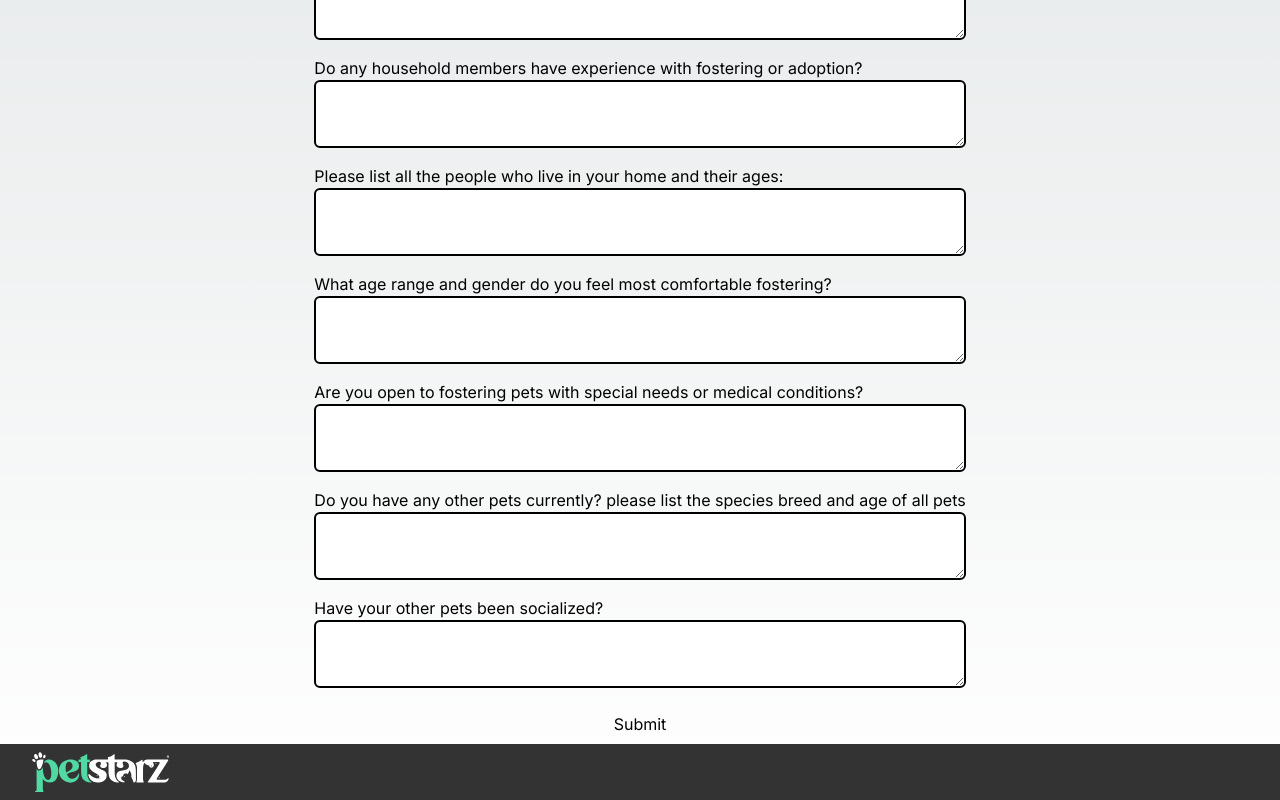
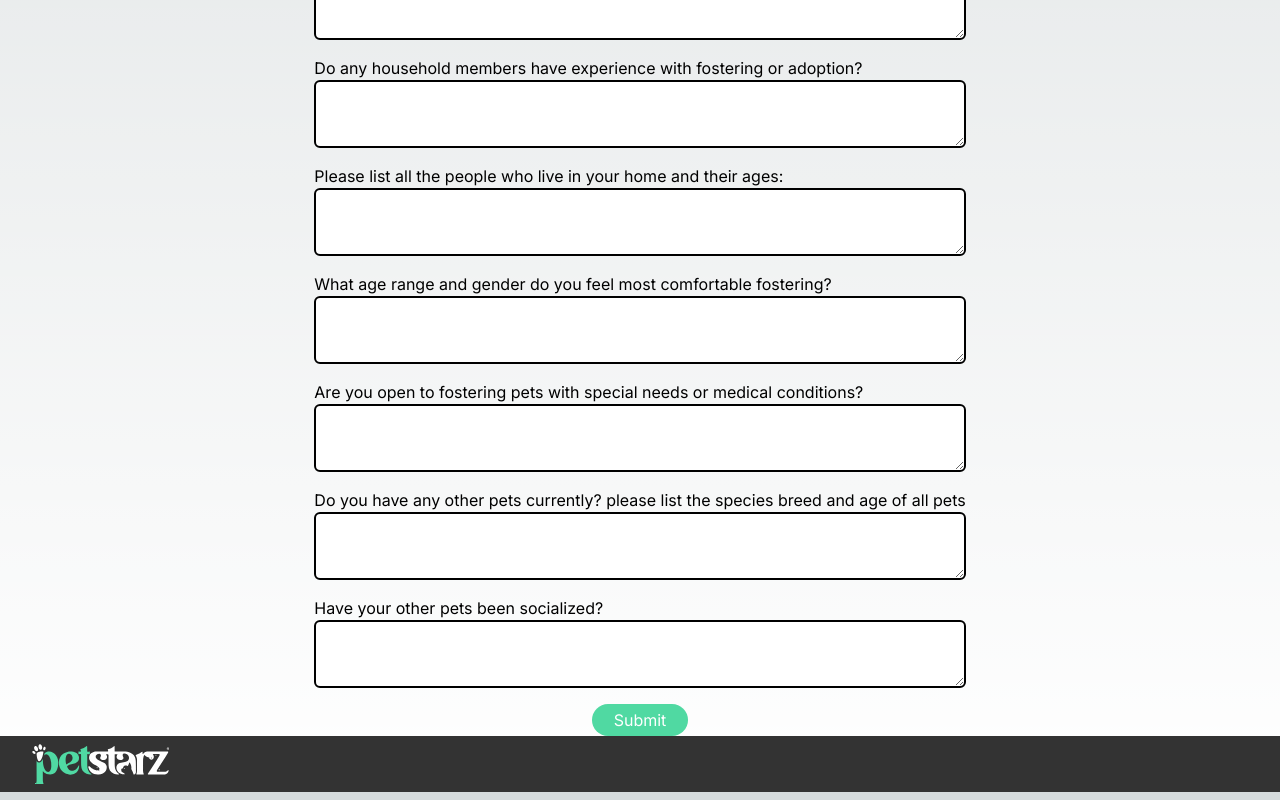
Before and after one commit to samnbogen/petstarz, a Next.js app: page /userFoster/apply in a window 1280 px wide. Shown: the part 776-1576 px from the top of the page. Built offline with nearby package versions, Linux system fonts and the light colour scheme; no server answers.

Commit message:
adding some UIs

```diff
--- a/app/userFoster/apply/form.js
+++ b/app/userFoster/apply/form.js
@@ -95,7 +95,9 @@ export default function Form() {
                         <span>Have your other pets been socialized?</span>
                         <textarea className="border-2 border-black rounded-md p-2" type="text" value={currentPetsSocialization} onChange={(e) => setCurrentPetsSocialization(e.target.value)} />
                     </label>
-                    <button type="submit" className="bg-blue-500 text-black px-4 py-2 rounded-md">Submit</button>
+                    <div className="flex justify-center">
+                        <button type="submit" className="bg-green text-white py-1 px-2 w-24 rounded-full">Submit</button>
+                    </div>
                 </form>
             </div>
         </main>
```
